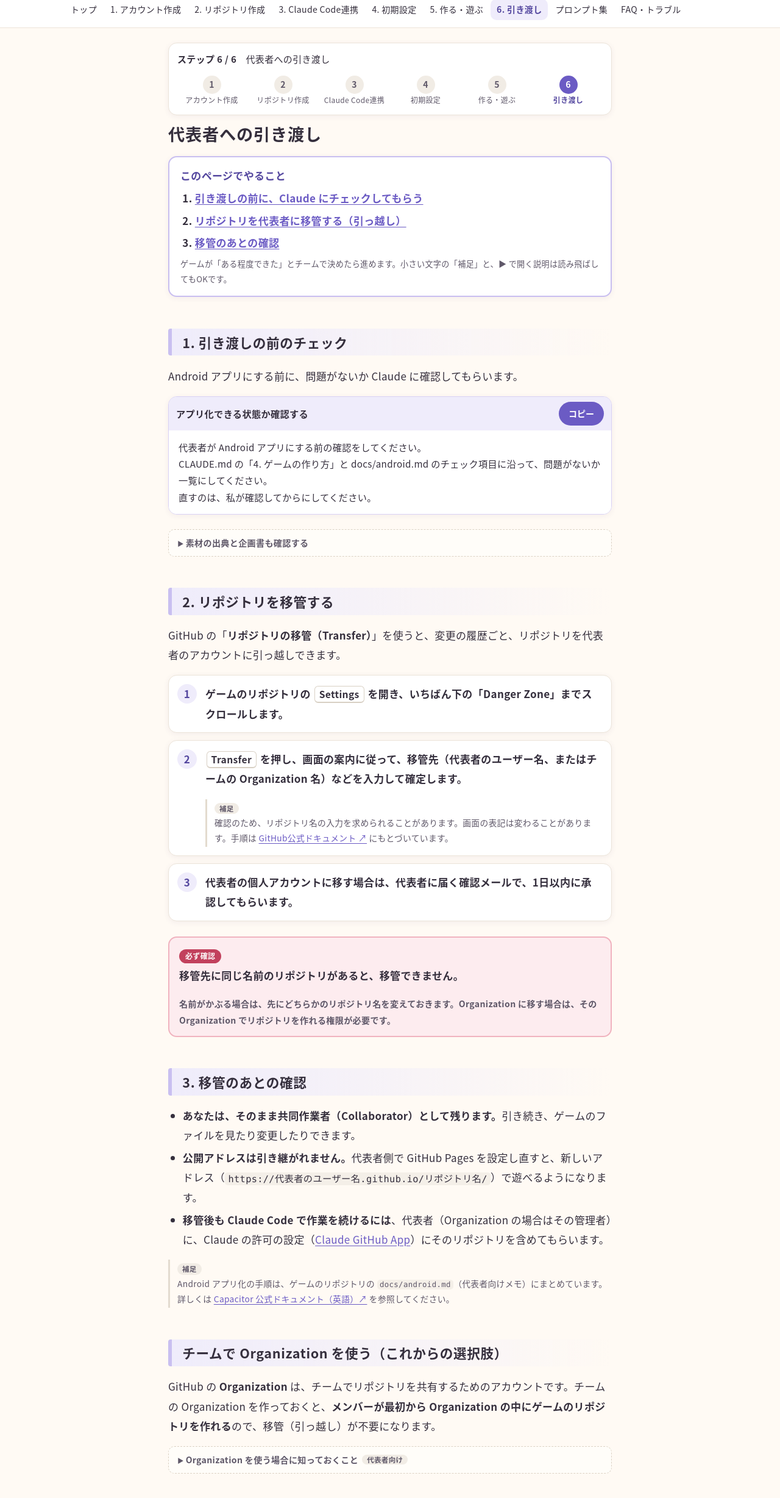
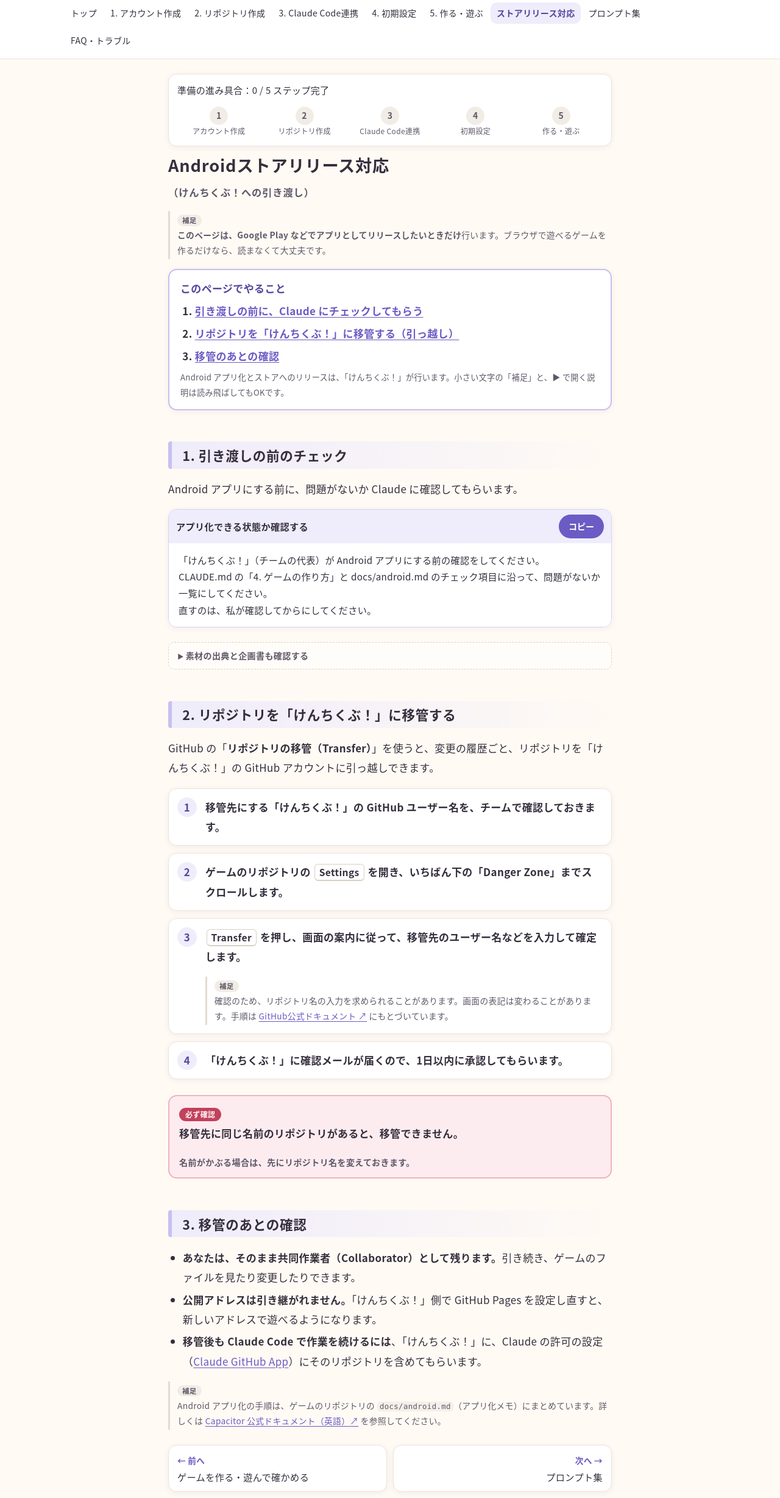
Before and after one commit to zonarouzo/GameGitHubGuide, a plain HTML site: page handoff.html in a window 1280 px wide. Shown: the part 60-2517 px from the top of the page at 61% size. Drawn offline with Linux system fonts and the light colour scheme.

Commit message:
サイト名を「（けんちくぶ！）」付きに変更し、引き渡しページを任意の「Androidストアリリース対応」に
- サイト名を「ClaudeとGitHubではじめるブラウザゲーム開発（けんちくぶ！）」に変更（ヘッダーでは副題を別の行に表示）
- 「代表者」を「けんちくぶ！」に変更
- 「代表者への引き渡し」を「Androidストアリリース対応（けんちくぶ！への引き渡し）」にし、必ず行うものではないためステップから外した（5ステップに）
- Organization の説明を削除（使わない方針のため）

Co-Authored-By: Claude Opus 5.5 <noreply@anthropic.com>
Claude-Session: https://claude.ai/code/session_01DEayDBXEUZcv8SXSVNajJw

```diff
--- a/assets/css/style.css
+++ b/assets/css/style.css
@@ -425,3 +425,7 @@ details.more > summary .more-tag {
 .marks { list-style: none; padding: 0; margin: 0.6em 0; }
 .marks li { display: flex; gap: 8px; align-items: flex-start; font-weight: 600; margin: 0.4em 0; }
 .marks .mark { flex: none; color: #e8590c; font-weight: 700; font-size: 1.1em; line-height: 1.7; }
+
+/* 見出しの小さい副題（例：（けんちくぶ！）） */
+h1 small { display: inline-block; font-size: 0.6em; color: var(--text-sub); font-weight: 700; }
+.brand-sub { display: block; font-size: 0.78em; color: var(--text-sub); }
--- a/assets/js/config.js
+++ b/assets/js/config.js
@@ -6,7 +6,7 @@
  * 更新方法は README.md を参照してください。
  */
 window.SITE_CONFIG = {
-  siteName: "ClaudeとGitHubではじめるブラウザゲーム開発",
+  siteName: "ClaudeとGitHubではじめるブラウザゲーム開発（けんちくぶ！）",
 
   /* 完了チェックの保存名（同じドメインの小説版サイトと混ざらないようにする） */
   storagePrefix: "game-guide-done:",
@@ -27,7 +27,6 @@ window.SITE_CONFIG = {
     githubDocsPlans: "https://docs.github.com/ja/get-started/learning-about-github/githubs-plans",
     githubDocsPages: "https://docs.github.com/ja/pages/getting-started-with-github-pages/configuring-a-publishing-source-for-your-github-pages-site",
     githubDocsTransfer: "https://docs.github.com/ja/repositories/creating-and-managing-repositories/transferring-a-repository",
-    githubDocsOrg: "https://docs.github.com/ja/organizations/collaborating-with-groups-in-organizations/about-organizations",
     claudeCodeWebDocs: "https://code.claude.com/docs/en/web-quickstart",
     capacitor: "https://capacitorjs.com/docs",
     novelGuide: "https://zonarouzo.github.io/NovelGitHubGuide/"
@@ -35,7 +34,8 @@ window.SITE_CONFIG = {
 
   /*
    * ページの順番
-   * step: true のページは「ステップ」として進行状況（○/6）に数えます。
+   * step: true のページは「ステップ」として進行状況（○/5）に数えます。
+   * ストアリリース対応は、必ず行うものではないので、ステップに数えません。
    */
   pages: [
     { file: "index.html",             title: "トップ",                     short: "トップ" },
@@ -44,7 +44,7 @@ window.SITE_CONFIG = {
     { file: "claude-code.html",       title: "Claude Codeとの連携",         short: "Claude Code連携", step: true },
     { file: "initial-setup.html",     title: "ゲームの初期設定",             short: "初期設定",       step: true },
     { file: "develop.html",           title: "ゲームを作る・遊んで確かめる", short: "作る・遊ぶ",     step: true },
-    { file: "handoff.html",           title: "代表者への引き渡し",           short: "引き渡し",       step: true },
+    { file: "handoff.html",           title: "Androidストアリリース対応（けんちくぶ！への引き渡し）", short: "ストアリリース対応" },
     { file: "prompts.html",           title: "プロンプト集",                 short: "プロンプト集" },
     { file: "faq.html",               title: "よくある質問・トラブル解決",   short: "FAQ・トラブル" }
   ],
--- a/assets/js/main.js
+++ b/assets/js/main.js
@@ -56,6 +56,15 @@
   var CURRENT_PAGE = PAGES[CURRENT_INDEX];
 
   /* ---------- ヘッダーとメニュー ---------- */
+  // サイト名の「（…）」の部分は、小さく別の行に出す（スマホで変な位置で折り返さないように）
+  function brandName(name) {
+    var i = name.indexOf("（");
+    if (i <= 0) return el("span", { className: "brand-name", text: name });
+    return el("span", { className: "brand-name" }, [
+      document.createTextNode(name.slice(0, i)),
+      el("span", { className: "brand-sub", text: name.slice(i) })
+    ]);
+  }
   function renderHeader() {
     var header = document.getElementById("site-header");
     if (!header) return;
@@ -63,7 +72,7 @@
 
     var brand = el("a", { href: "index.html", className: "brand" }, [
       el("span", { className: "brand-mark", "aria-hidden": "true", text: "✎" }),
-      el("span", { className: "brand-name", text: CONFIG.siteName })
+      brandName(CONFIG.siteName)
     ]);
 
     var toggle = el("button", {
--- a/assets/js/prompts.js
+++ b/assets/js/prompts.js
@@ -168,7 +168,7 @@ window.PROMPTS = [
     category: "app",
     title: "アプリ化できる状態か確認する",
     text:
-`代表者が Android アプリにする前の確認をしてください。
+`「けんちくぶ！」（チームの代表）が Android アプリにする前の確認をしてください。
 CLAUDE.md の「4. ゲームの作り方」と docs/android.md のチェック項目に沿って、問題がないか一覧にしてください。
 直すのは、私が確認してからにしてください。`
   },
@@ -179,7 +179,7 @@ CLAUDE.md の「4. ゲームの作り方」と docs/android.md のチェック
     text:
 `【場面（例：ゲームオーバーのあと、ショップ）】で、広告を見ると【報酬（例：コンティニュー、コイン10枚）】がもらえる機能を付けてください。
 CLAUDE.md のとおり、チームのハウス広告で仮組みしてください。`,
-    note: "本物の広告は入れず、テンプレートに入っているチームのハウス広告で仮組みします。本物の広告への差し替えは、代表者がアプリ化のときに行います。"
+    note: "本物の広告は入れず、テンプレートに入っているチームのハウス広告で仮組みします。本物の広告への差し替えは、「けんちくぶ！」がアプリ化のときに行います。"
   },
   {
     id: "credits-check",
--- a/handoff.html
+++ b/handoff.html
@@ -3,8 +3,8 @@
 <head>
 <meta charset="utf-8">
 <meta name="viewport" content="width=device-width, initial-scale=1">
-<title>代表者への引き渡し｜ClaudeとGitHubではじめるブラウザゲーム開発</title>
-<meta name="description" content="ゲームがある程度できたら、チームの代表者のGitHubアカウントやOrganizationにリポジトリを移管して、Androidアプリ化してもらう方法を説明します。">
+<title>Androidストアリリース対応（けんちくぶ！への引き渡し）｜ClaudeとGitHubではじめるブラウザゲーム開発（けんちくぶ！）</title>
+<meta name="description" content="Google Playなどでアプリとしてリリースしたいときに、ゲームのリポジトリを「けんちくぶ！」に移管して、Androidアプリ化してもらう方法を説明します。">
 <link rel="icon" href="favicon.svg" type="image/svg+xml">
 <link rel="stylesheet" href="assets/css/style.css">
 <script src="assets/js/config.js" defer></script>
@@ -14,7 +14,7 @@
 <body>
 <a class="skip-link" href="#main">本文へ移動</a>
 <header id="site-header" class="site-header">
-  <div class="header-inner"><a class="brand" href="index.html">ClaudeとGitHubではじめるブラウザゲーム開発</a></div>
+  <div class="header-inner"><a class="brand" href="index.html">ClaudeとGitHubではじめるブラウザゲーム開発（けんちくぶ！）</a></div>
 </header>
 
 <main id="main">
@@ -23,16 +23,18 @@
 
 <!-- ===== ここから本文 ===== -->
 <article>
-<h1>代表者への引き渡し</h1>
+<h1>Androidストアリリース対応<br><small>（けんちくぶ！への引き渡し）</small></h1>
+
+<div class="note"><p><strong>このページは、Google Play などでアプリとしてリリースしたいときだけ</strong>行います。ブラウザで遊べるゲームを作るだけなら、読まなくて大丈夫です。</p></div>
 
 <div class="todo">
   <p class="todo-title">このページでやること</p>
   <ol>
     <li><a href="#check">引き渡しの前に、Claude にチェックしてもらう</a></li>
-    <li><a href="#transfer">リポジトリを代表者に移管する（引っ越し）</a></li>
+    <li><a href="#transfer">リポジトリを「けんちくぶ！」に移管する（引っ越し）</a></li>
     <li><a href="#after">移管のあとの確認</a></li>
   </ol>
-  <p class="todo-meta">ゲームが「ある程度できた」とチームで決めたら進めます。小さい文字の「補足」と、▶ で開く説明は読み飛ばしてもOKです。</p>
+  <p class="todo-meta">Android アプリ化とストアへのリリースは、「けんちくぶ！」が行います。小さい文字の「補足」と、▶ で開く説明は読み飛ばしてもOKです。</p>
 </div>
 
 <h2 id="check">1. 引き渡しの前のチェック</h2>
@@ -43,45 +45,30 @@
   <div data-prompt="plan-update"></div>
 </div></details>
 
-<h2 id="transfer">2. リポジトリを移管する</h2>
-<p>GitHub の「<strong>リポジトリの移管（Transfer）</strong>」を使うと、変更の履歴ごと、リポジトリを代表者のアカウントに引っ越しできます。</p>
+<h2 id="transfer">2. リポジトリを「けんちくぶ！」に移管する</h2>
+<p>GitHub の「<strong>リポジトリの移管（Transfer）</strong>」を使うと、変更の履歴ごと、リポジトリを「けんちくぶ！」の GitHub アカウントに引っ越しできます。</p>
 <ol class="steps">
+  <li><p class="step-main">移管先にする「けんちくぶ！」の GitHub ユーザー名を、チームで確認しておきます。</p></li>
   <li><p class="step-main">ゲームのリポジトリの <span class="ui">Settings</span> を開き、いちばん下の「Danger Zone」までスクロールします。</p></li>
-  <li><p class="step-main"><span class="ui">Transfer</span> を押し、画面の案内に従って、移管先（代表者のユーザー名、またはチームの Organization 名）などを入力して確定します。</p>
+  <li><p class="step-main"><span class="ui">Transfer</span> を押し、画面の案内に従って、移管先のユーザー名などを入力して確定します。</p>
     <div class="note"><p>確認のため、リポジトリ名の入力を求められることがあります。画面の表記は変わることがあります。手順は <a data-link="githubDocsTransfer" href="https://docs.github.com/ja/repositories/creating-and-managing-repositories/transferring-a-repository">GitHub公式ドキュメント ↗</a> にもとづいています。</p></div></li>
-  <li><p class="step-main">代表者の個人アカウントに移す場合は、代表者に届く確認メールで、<strong>1日以内に承認</strong>してもらいます。</p></li>
+  <li><p class="step-main">「けんちくぶ！」に確認メールが届くので、<strong>1日以内に承認</strong>してもらいます。</p></li>
 </ol>
 <div class="must">
   <p>移管先に同じ名前のリポジトリがあると、移管できません。</p>
-  <p class="small">名前がかぶる場合は、先にどちらかのリポジトリ名を変えておきます。Organization に移す場合は、その Organization でリポジトリを作れる権限が必要です。</p>
+  <p class="small">名前がかぶる場合は、先にリポジトリ名を変えておきます。</p>
 </div>
 
 <h2 id="after">3. 移管のあとの確認</h2>
 <ul>
   <li><strong>あなたは、そのまま共同作業者（Collaborator）として残ります。</strong>引き続き、ゲームのファイルを見たり変更したりできます。</li>
-  <li><strong>公開アドレスは引き継がれません。</strong>代表者側で GitHub Pages を設定し直すと、新しいアドレス（<code>https://代表者のユーザー名.github.io/リポジトリ名/</code>）で遊べるようになります。</li>
-  <li><strong>移管後も Claude Code で作業を続けるには</strong>、代表者（Organization の場合はその管理者）に、Claude の許可の設定（<a href="claude-code.html#connect">Claude GitHub App</a>）にそのリポジトリを含めてもらいます。</li>
+  <li><strong>公開アドレスは引き継がれません。</strong>「けんちくぶ！」側で GitHub Pages を設定し直すと、新しいアドレスで遊べるようになります。</li>
+  <li><strong>移管後も Claude Code で作業を続けるには</strong>、「けんちくぶ！」に、Claude の許可の設定（<a href="claude-code.html#connect">Claude GitHub App</a>）にそのリポジトリを含めてもらいます。</li>
 </ul>
-<div class="note"><p>Android アプリ化の手順は、ゲームのリポジトリの <code>docs/android.md</code>（代表者向けメモ）にまとめています。詳しくは <a data-link="capacitor" href="https://capacitorjs.com/docs">Capacitor 公式ドキュメント（英語）↗</a> を参照してください。</p></div>
-
-<h2 id="org">チームで Organization を使う（これからの選択肢）</h2>
-<p>GitHub の <strong>Organization</strong> は、チームでリポジトリを共有するためのアカウントです。チームの Organization を作っておくと、<strong>メンバーが最初から Organization の中にゲームのリポジトリを作れる</strong>ので、移管（引っ越し）が不要になります。</p>
-<details class="more">
-  <summary>Organization を使う場合に知っておくこと<span class="more-tag">代表者向け</span></summary>
-  <div class="more-body">
-    <ul>
-      <li>Organization は代表者が作り、メンバーを招待します。無料のプランもあります（<a data-link="githubDocsOrg" href="https://docs.github.com/ja/organizations/collaborating-with-groups-in-organizations/about-organizations">GitHub公式ドキュメント ↗</a>）。</li>
-      <li>メンバーが Organization の中にリポジトリを作れるよう、Organization の設定を確認しておきます。</li>
-      <li>Claude Code で作業するには、Organization の管理者が Claude GitHub App を Organization に許可します（メンバーが申請し、管理者が承認する形になることもあります）。</li>
-      <li>GitHub Pages を <strong>非公開（Private）リポジトリ</strong>で使いたい場合は、Organization 側の有料プランが必要です。代表者の個人アカウントの有料プランは、Organization には適用されません。公開（Public）リポジトリなら無料で使えます。</li>
-      <li>メンバーは、テンプレートの <span class="ui">Use this template</span> の作成画面で、<strong>Owner</strong>（持ち主）を Organization にしてリポジトリを作ります。</li>
-    </ul>
-  </div>
-</details>
+<div class="note"><p>Android アプリ化の手順は、ゲームのリポジトリの <code>docs/android.md</code>（アプリ化メモ）にまとめています。詳しくは <a data-link="capacitor" href="https://capacitorjs.com/docs">Capacitor 公式ドキュメント（英語）↗</a> を参照してください。</p></div>
 </article>
 <!-- ===== ここまで本文 ===== -->
 
-<div id="step-done" class="step-done"></div>
 <nav id="pager" class="pager" aria-label="前後のページ"></nav>
 </main>
 
```
Also changed, not shown: 404.html (+1 -1 lines), claude-code.html (+2 -2 lines), create-repository.html (+2 -2 lines), develop.html (+2 -2 lines), faq.html (+4 -4 lines), github-account.html (+2 -2 lines), index.html (+7 -7 lines), initial-setup.html (+2 -2 lines), prompts.html (+2 -2 lines), 2 other files.
